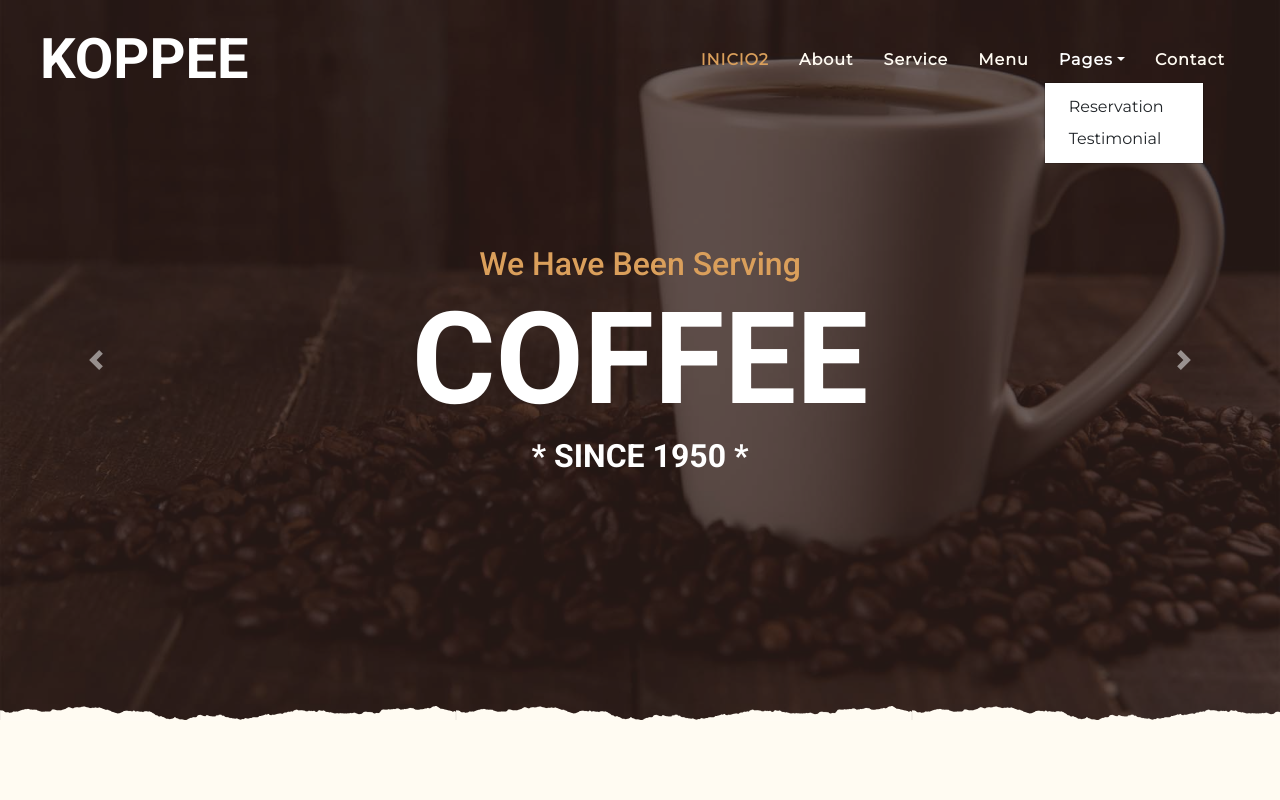
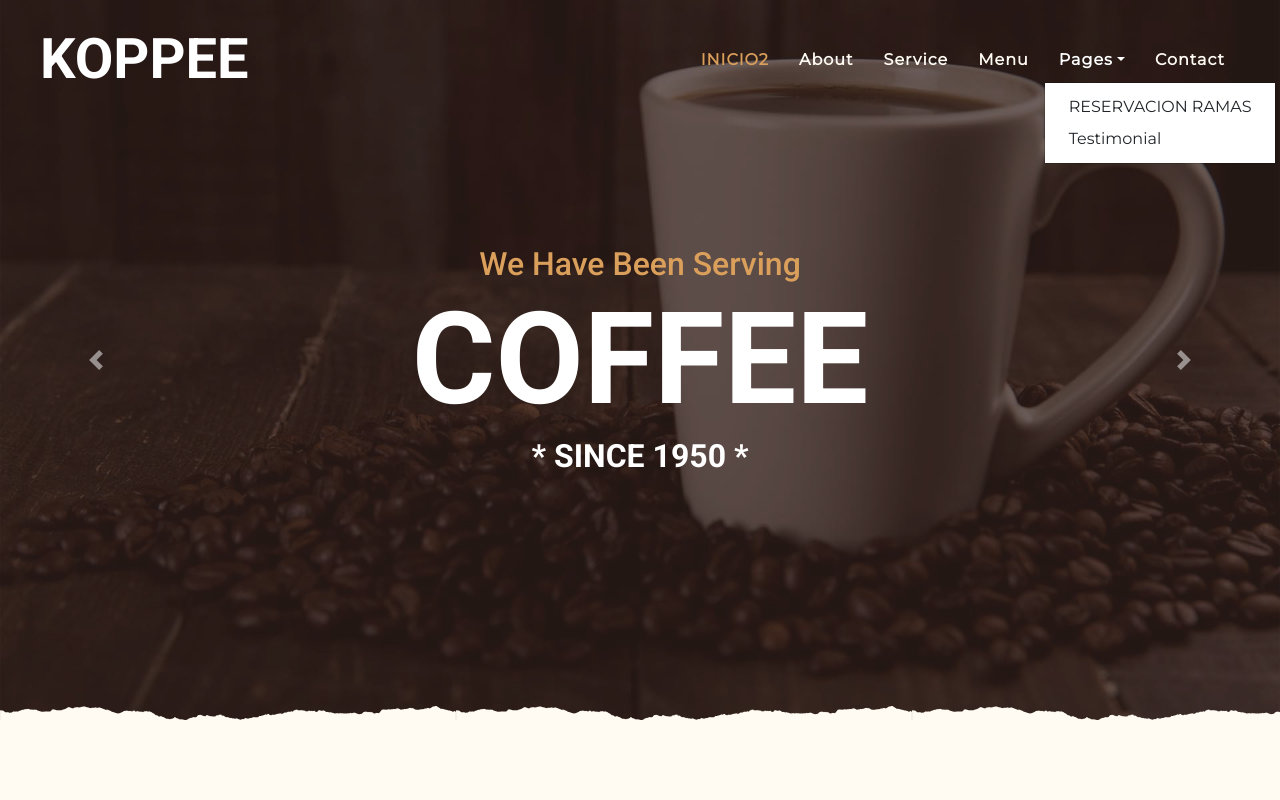
Before and after one commit to coralidiana/GIT, a plain HTML site: page index.html in a window 1280 px wide. Both pictures are taken after a click on the link "Pages". Shown: the top 800 px of the page. Drawn offline with nearby package versions, Linux system fonts and the light colour scheme; files that its build step writes are made by us from their sources.

Commit message:
modificacion en index parte reservacion linea 50

```diff
--- a/index.html
+++ b/index.html
@@ -45,7 +45,7 @@
                     <div class="nav-item dropdown">
                         <a href="#" class="nav-link dropdown-toggle" data-toggle="dropdown">Pages</a>
                         <div class="dropdown-menu text-capitalize">
-                            <a href="reservation.html" class="dropdown-item">Reservation</a>
+                            <a href="reservation" class="dropdown-item">RESERVACION RAMAS</a>
                             <a href="testimonial.html" class="dropdown-item">Testimonial</a>
                         </div>
                     </div>
```
